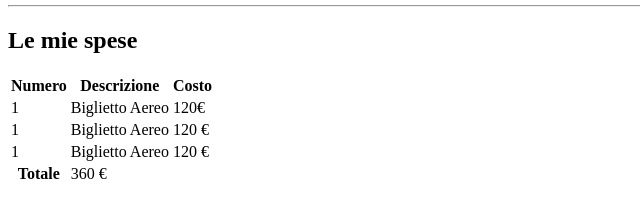
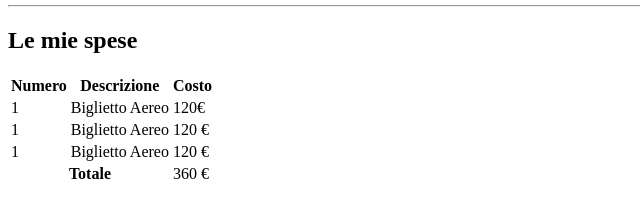
Before and after one commit to AdrianBottini/html-london-trip, a plain HTML site: page index.html in a window 1280 px wide. Shown: the part 101-318 px from the top of the page, without its empty margins (0-640 px from the left). Drawn offline with Linux system fonts and the light colour scheme.

Commit message:
colspan2

```diff
--- a/index.html
+++ b/index.html
@@ -43,8 +43,8 @@
             </tbody>
             <tfoot>
                 <tr>
-                    <th colspan="1">Totale</th>
-                    <td colspan="2">360 &euro; </td>
+                    <th colspan="2">Totale</th>
+                    <td colspan="1">360 &euro; </td>
                 </tr>
             </tfoot>
         </table>
```
